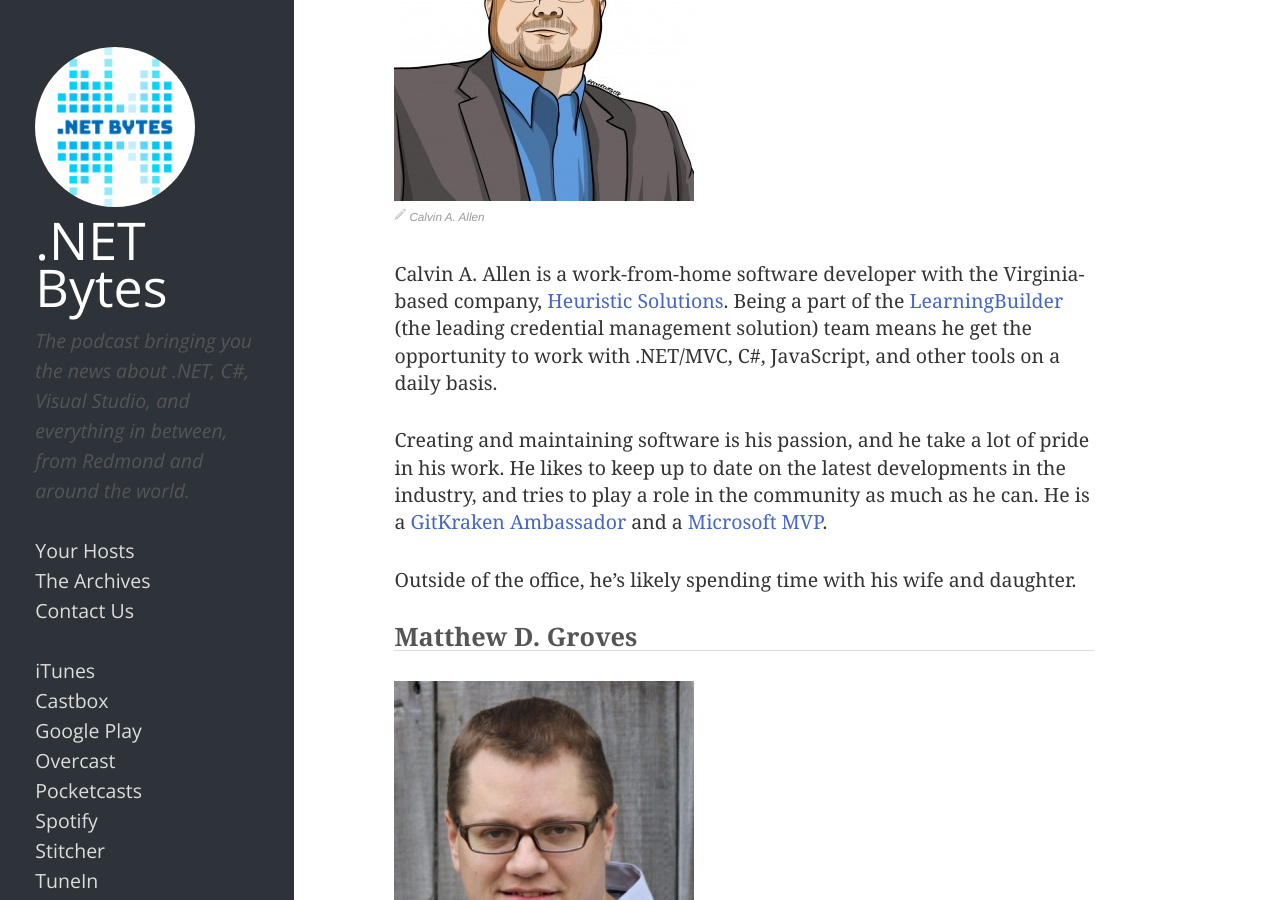
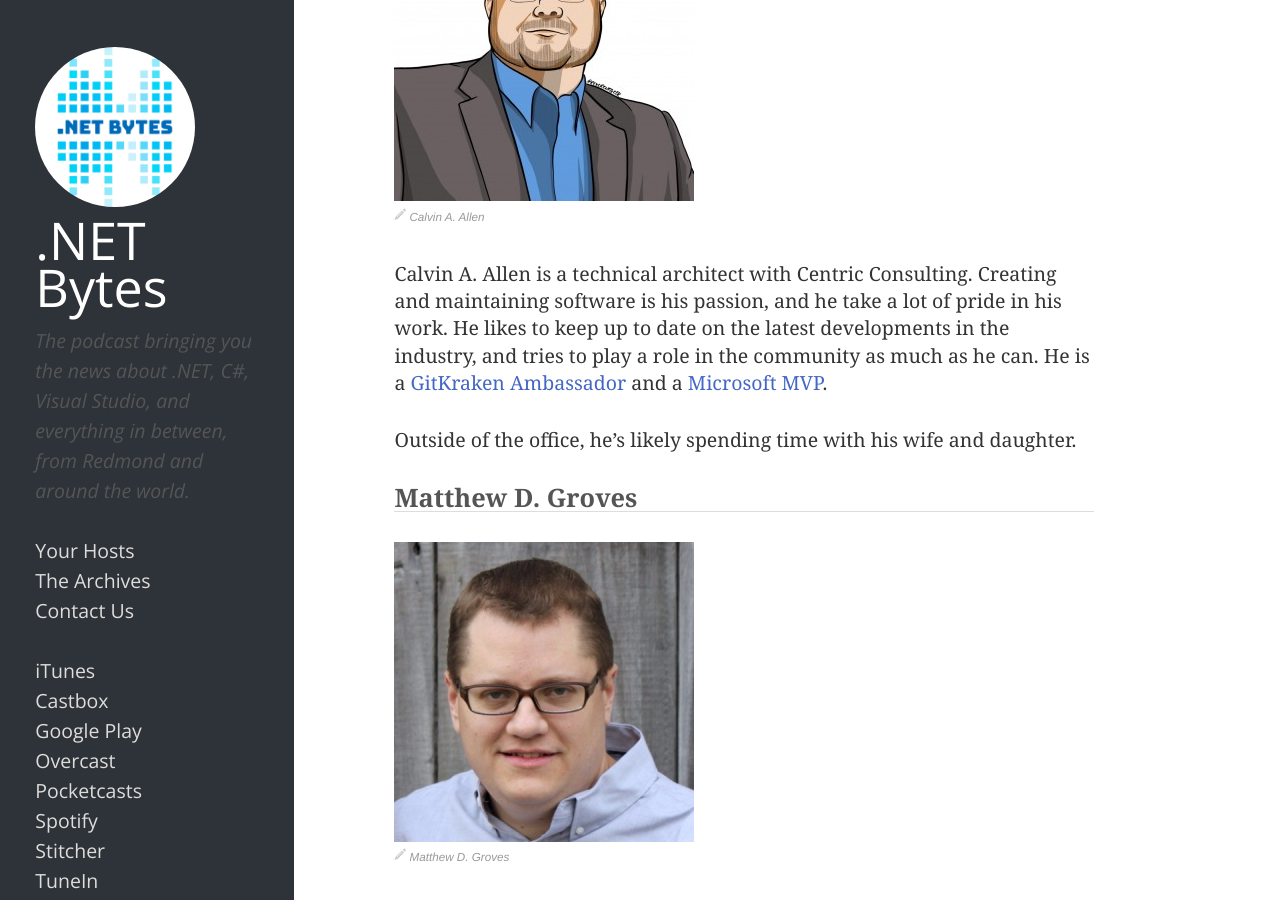
Before and after one commit to dotnetbytes/Website, a Jekyll site: the page built from hosts/index.md, in a window 1280 px wide and 900 px high, scrolled down 347 px. Built offline with Jekyll 4.4.1, drawn with Linux system fonts in a browser that asks for light colours.

Commit message:
Job change

```diff
--- a/hosts/index.md
+++ b/hosts/index.md
@@ -8,9 +8,7 @@ sitemap: true
 
 ![Calvin A. Allen](/images/calvin.jpg)
 
-Calvin A. Allen is a work-from-home software developer with the Virginia-based company, [Heuristic Solutions](http://www.heuristics.net). Being a part of the [LearningBuilder](http://www.learningbuilder.com) (the leading credential management solution) team means he get the opportunity to work with .NET/MVC, C#, JavaScript, and other tools on a daily basis.
-
-Creating and maintaining software is his passion, and he take a lot of pride in his work. He likes to keep up to date on the latest developments in the industry, and tries to play a role in the community as much as he can. He is a [GitKraken Ambassador](https://www.gitkraken.com) and a [Microsoft MVP](https://mvp.microsoft.com/en-us/PublicProfile/5003520).
+Calvin A. Allen is a technical architect with Centric Consulting.  Creating and maintaining software is his passion, and he take a lot of pride in his work. He likes to keep up to date on the latest developments in the industry, and tries to play a role in the community as much as he can. He is a [GitKraken Ambassador](https://www.gitkraken.com) and a [Microsoft MVP](https://mvp.microsoft.com/en-us/PublicProfile/5003520).
 
 Outside of the office, he's likely spending time with his wife and daughter.
 
```
